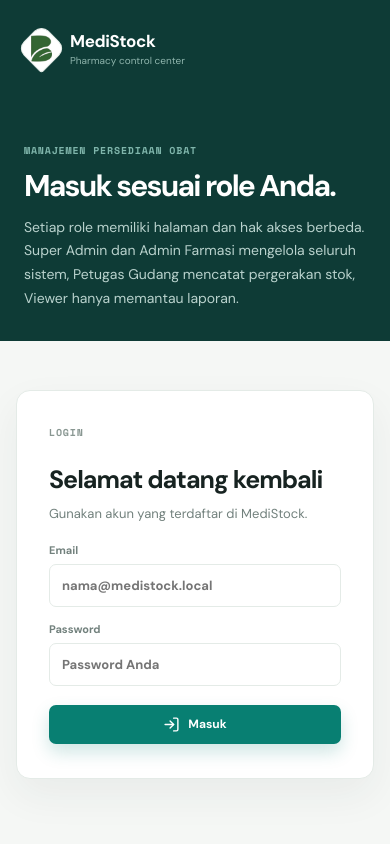
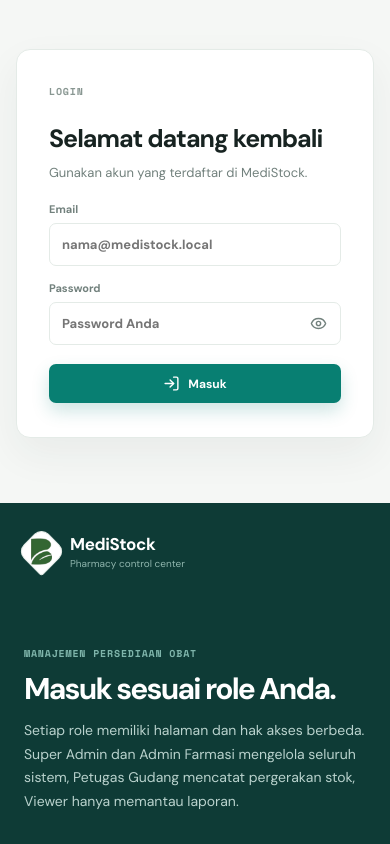
Before and after one commit to Masmas99/managementobat, a Next.js app: page /login in a window 390 px wide. Built offline with nearby package versions, Linux system fonts and the light colour scheme; no server answers.

Commit message:
Improve mobile login form

```diff
--- a/app/globals.css
+++ b/app/globals.css
@@ -108,6 +108,7 @@
 .login-card .intro-copy { margin: -6px 0 6px; }
 .login-card label { display: grid; gap: 7px; color: var(--muted); font-size: 11px; font-weight: 700; }
 .login-card input { width: 100%; padding: 12px; color: var(--ink); border: 1px solid var(--line); border-radius: 7px; outline: 0; font-size: 13px; }
+.password-field { position: relative; display: block; }.password-field input { padding-right: 42px; }.password-toggle { position: absolute; top: 50%; right: 9px; display: grid; place-items: center; width: 28px; height: 28px; padding: 0; color: var(--muted); border: 0; border-radius: 6px; background: transparent; transform: translateY(-50%); }.password-toggle:hover { color: var(--teal); background: var(--teal-soft); }
 .login-card input:focus { border-color: #9fcfc5; box-shadow: 0 0 0 3px #e8f5f1; }
 .login-message { display: flex; align-items: center; gap: 7px; margin: 0; font-size: 11px; }
 .login-message.error { color: var(--coral); }
@@ -121,7 +122,7 @@
 .login-demo strong, .login-demo em { display: block; font-style: normal; }
 .login-demo strong { color: var(--ink); font-size: 11px; }
 .login-demo em { margin-top: 2px; font: 10px 'Space Mono', monospace; color: #96a29e; }
-@media (max-width: 900px) { .login-shell { grid-template-columns: 1fr; }.login-brand { padding: 30px 24px; gap: 26px; }.login-role-list { display: none; }.login-panel { padding: 24px 16px 40px; } }
+@media (max-width: 900px) { .login-shell { grid-template-columns: 1fr; }.login-panel { order: -1; }.login-brand { padding: 30px 24px; gap: 26px; }.login-role-list { display: none; }.login-panel { padding: 24px 16px 40px; } }
 
 .status-badge { padding: 5px 8px; border-radius: 5px; }
 .status-badge.normal, .status-badge.released, .status-badge.active, .status-badge.completed { color: var(--teal); background: #e2f4f0; }
--- a/app/login/page.js
+++ b/app/login/page.js
@@ -1,11 +1,12 @@
 "use client";
 
 import { useState } from "react";
-import { AlertTriangle, LogIn, Plus, ShieldCheck } from "lucide-react";
+import { AlertTriangle, Eye, EyeOff, LogIn, Plus, ShieldCheck } from "lucide-react";
 
 export default function LoginPage() {
   const [email, setEmail] = useState("");
   const [password, setPassword] = useState("");
+  const [showPassword, setShowPassword] = useState(false);
   const [message, setMessage] = useState("");
   const [loading, setLoading] = useState(false);
 
@@ -82,14 +83,25 @@
           </label>
           <label>
             Password
+            <span className="password-field">
               <input
-              type="password"
+                type={showPassword ? "text" : "password"}
                 required
                 autoComplete="current-password"
                 value={password}
                 onChange={(event) => setPassword(event.target.value)}
                 placeholder="Password Anda"
               />
+              <button
+                type="button"
+                className="password-toggle"
+                onClick={() => setShowPassword((current) => !current)}
+                aria-label={showPassword ? "Sembunyikan password" : "Lihat password"}
+                title={showPassword ? "Sembunyikan password" : "Lihat password"}
+              >
+                {showPassword ? <EyeOff size={17} /> : <Eye size={17} />}
+              </button>
+            </span>
           </label>
 
           {message && (
```
Lines whose indentation alone changed are shown as unchanged.
